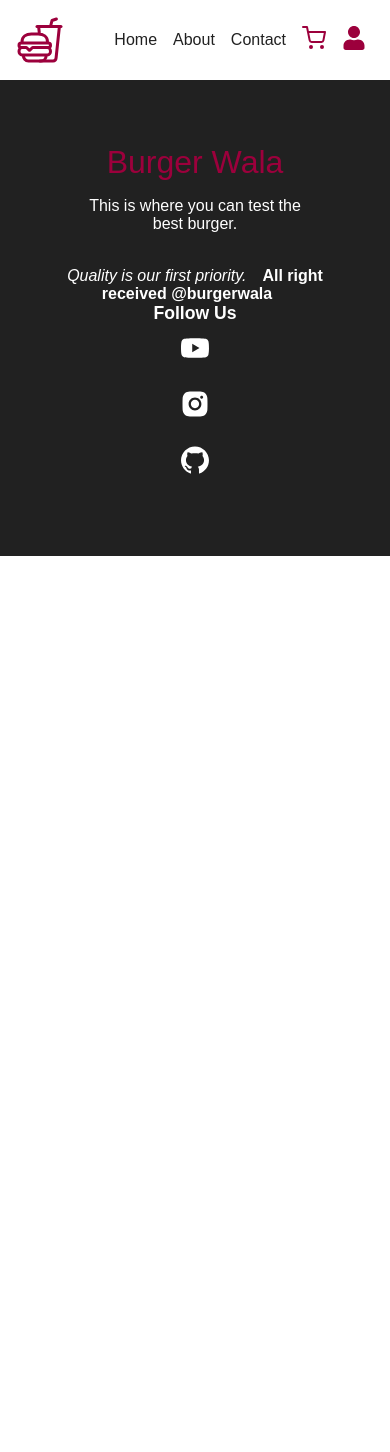
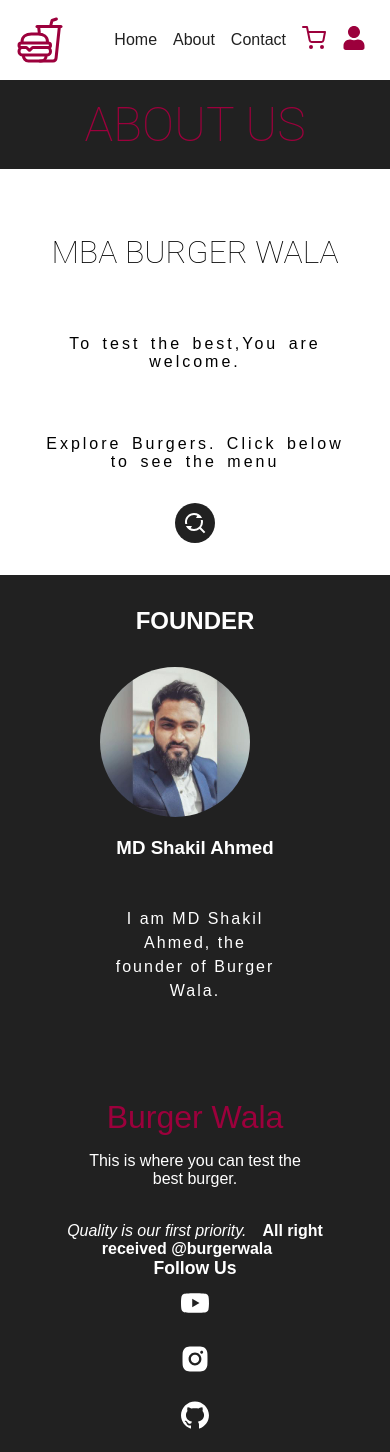
Before and after one commit to 0ALEX-2/burgar_wala, a React (Create React App) app: page /about in a window 390 px wide. Shown: the top 1452 px of the page. Before the commit the page ends 844 px from the top, so only its background shows below. Built offline with nearby package versions, Linux system fonts and the light colour scheme.

Commit message:
final commit

```diff
--- a/src/App.js
+++ b/src/App.js
@@ -17,6 +17,7 @@
 import "./styles/orderDetails.scss";
 import "./styles/dashboard.scss";
 import "./styles/users.scss";
+import "./styles/about.scss";
 
 import Home from "./components/home/Home";
 import Footer from "./components/home/layout/Footer";
@@ -32,6 +33,8 @@
 import Dashboard from "./components/admin/Dashboard";
 import Users from "./components/admin/Users";
 import Orders from "./components/admin/Orders";
+import About from "./components/about/About";
+import NotFound from "./components/home/layout/NotFound";
 
 function App() {
   return (
@@ -51,6 +54,9 @@
         <Route path="/admin/dashboard" element={<Dashboard />} />
         <Route path="/admin/users" element={<Users />} />
         <Route path="/admin/orders" element={<Orders />} />
+        <Route path="/about" element={<About />} />
+
+        <Route path="*" element={<NotFound />} />
       </Routes>
       <Footer />
     </div>
--- /dev/null
+++ b/src/components/about/About.jsx
@@ -0,0 +1,34 @@
+import React from "react";
+import { Link } from "react-router-dom";
+import { RiFindReplaceLine } from "react-icons/ri";
+import founder from "../../assets/sakil.jpg";
+
+const About = () => {
+  return (
+    <section className="about">
+      <main>
+        <h1>About Us</h1>
+        <article>
+          <h4>MBA Burger Wala</h4>
+          <p>To test the best,You are welcome.</p>
+          <p>Explore Burgers. Click below to see the menu</p>
+          <Link to={"/"}>
+            <RiFindReplaceLine />
+          </Link>
+        </article>
+        <div>
+          <h2>Founder</h2>
+          <article>
+            <div>
+              <img src={founder} alt="Founder" />
+              <h3>MD Shakil Ahmed</h3>
+            </div>
+            <p>I am MD Shakil Ahmed, the founder of Burger Wala.</p>
+          </article>
+        </div>
+      </main>
+    </section>
+  );
+};
+
+export default About;
--- a/src/components/admin/Dashboard.jsx
+++ b/src/components/admin/Dashboard.jsx
@@ -2,6 +2,8 @@
 import { Link } from "react-router-dom";
 import { Doughnut } from "react-chartjs-2";
 import { Chart, Tooltip, ArcElement, Legend } from "chart.js";
+import Loader from "../home/layout/Loader";
+import { useState } from "react";
 
 Chart.register(Tooltip, ArcElement, Legend);
 const Box = ({ title, value }) => (
@@ -15,6 +17,7 @@
 );
 
 const Dashboard = () => {
+  const [loading, setloading] = useState(false);
   const data = {
     labels: ["Preparing", "Shipped", "Delivered"],
     datasets: [
@@ -33,6 +36,7 @@
   };
   return (
     <section className="dashboard">
+      {!loading ? (
         <main>
           <article>
             <Box title="Users" value={123} />
@@ -50,6 +54,9 @@
             </aside>
           </section>
         </main>
+      ) : (
+        <Loader />
+      )}
     </section>
   );
 };
--- /dev/null
+++ b/src/components/home/layout/Loader.jsx
@@ -0,0 +1,40 @@
+import React from "react";
+import { IoFastFoodOutline } from "react-icons/io5";
+import { motion } from "framer-motion";
+
+const Loader = () => {
+  const options = {
+    initial: {
+      opacity: 0,
+    },
+    animate: {
+      opacity: 1,
+    },
+    transition: {
+      ease: "linear",
+      repeat: "Infinity",
+      repeatType: "reverse",
+    },
+  };
+
+  return (
+    <div className="loader">
+      <IoFastFoodOutline />
+      <div>
+        <p
+        //   initial={{ opacity: 0 }}
+        //   animate={{ opacity: 1 }}
+        //   transition={{
+        //     ease: "linear",
+        //     repeat: "Infinity",
+        //     repeatType: "reverse",
+        //   }}
+        >
+          Loading...
+        </p>
+      </div>
+    </div>
+  );
+};
+
+export default Loader;
--- /dev/null
+++ b/src/components/home/layout/NotFound.jsx
@@ -0,0 +1,20 @@
+import React from "react";
+import { MdError } from "react-icons/md";
+import { Link } from "react-router-dom";
+
+const NotFound = () => {
+  return (
+    <section className="notFound">
+      <main>
+        <div>
+          <MdError />
+          <h1>404</h1>
+        </div>
+        <p>Page not found, click below to go to home page.</p>
+        <Link to="/">Go to home</Link>
+      </main>
+    </section>
+  );
+};
+
+export default NotFound;
--- a/src/styles/about.scss
+++ b/src/styles/about.scss
@@ -1 +1,102 @@
 @import "colors";
+
+.about{
+    width: 100%;
+    background-color: $pink;
+    >main{
+        background-color: white;
+        max-width: 900px;
+        height: 100%;
+        margin: auto;
+        >h1{
+            font: 500 3rem 'Roboto';
+            color: $red;
+            padding: 1rem 2rem;
+            text-transform: uppercase;
+            background-color: $dark;
+        }
+        >article{
+            margin: 2rem 0;
+            >h4{
+                font: 100 2rem "Roboto";
+                text-transform: uppercase;
+                text-align: center;
+                padding: 2rem 0;
+            }
+            >p{
+                letter-spacing: 3px;
+                word-spacing: 3px;
+                padding: 2rem;
+                width: 50%;
+                text-align: center;
+                margin: auto;
+            }
+            >a{
+                background-color: $dark;
+                border-radius: 100%;
+                display: flex;
+                align-items: center;
+                justify-content: center;
+                width: 2.5rem;
+                height: 2.5rem;
+                color: white;
+                font-size: 1.5rem;
+                transition: all 0.3s;
+                margin: auto;
+                &:hover{
+                    color: $red;
+                    transform: scale(1.1);
+                }
+            }
+        }
+        >div{
+            background-color: $dark;
+            padding: 2rem;
+            color: white;
+            >h2{
+                text-align: center;
+                text-transform: uppercase;
+            }
+            >article{
+                display: flex;
+                align-items: center;
+                justify-content: center;
+                >div{
+                    margin: 2rem;
+                    >img{
+                        width: 150px;
+                        height: 150px;
+                        border-radius: 100%;
+                    }
+                    >h3{
+                        margin: 1rem;
+                    }
+                }
+                >p{
+                    margin: 0 1rem;
+                    width: 50%;
+                    letter-spacing: 2px;
+                    line-height: 150%;
+                }
+            }
+        }
+    }
+}
+
+@media screen and (max-width:600px){
+    .about>main{
+        >h1{
+            font:100 3rem "Roboto";
+            text-align: center;
+        }
+        >article>p{
+            width: 100%;
+        }
+        >div>article{
+            flex-direction: column;
+            >p{
+                text-align: center;
+            }
+        }
+    }
+}
--- a/src/styles/app.scss
+++ b/src/styles/app.scss
@@ -10,3 +10,62 @@
 a{
     text-decoration: none;
 }
+
+@import "colors";
+.notFound{
+    background-color: $pink;
+    width: 100%;
+    height: 80vh;
+    >main{
+        background-color: white;
+        height: 100%;
+        max-width: 900px;
+        margin: auto;
+        padding: 2rem;
+        display: flex;
+        flex-direction: column;
+        align-items: center;
+        >div{
+            display: flex;
+            align-items: center;
+            margin: 3rem;
+            >svg{
+                font-size: 4rem;
+            }
+            >h1{
+                text-transform: uppercase;
+                align-items: center;
+                font: 100 3rem "Roboto";
+                margin: 0 1rem;
+            }
+        }
+        >a{
+            background-color: $red;
+            color: white;
+            padding: 0.5rem 1rem;
+            border-radius: 5px;
+            margin: 1rem;
+            text-align: center;
+            font-size: 1.1rem;
+        }
+    }
+}
+
+.loader{
+    display: flex;
+    justify-content: center;
+    align-items: center;
+    height: 100vh;
+    >svg{
+        font-size: 15rem;
+        color: $red;
+        position: absolute;
+        top: 50%;
+        left: 50%;
+        transform: translate(-50%,-50%);
+        opacity: 0.3;
+    }
+    >div{
+        font-size: 2rem;
+    }
+}
```
Lines whose indentation alone changed are shown as unchanged.
